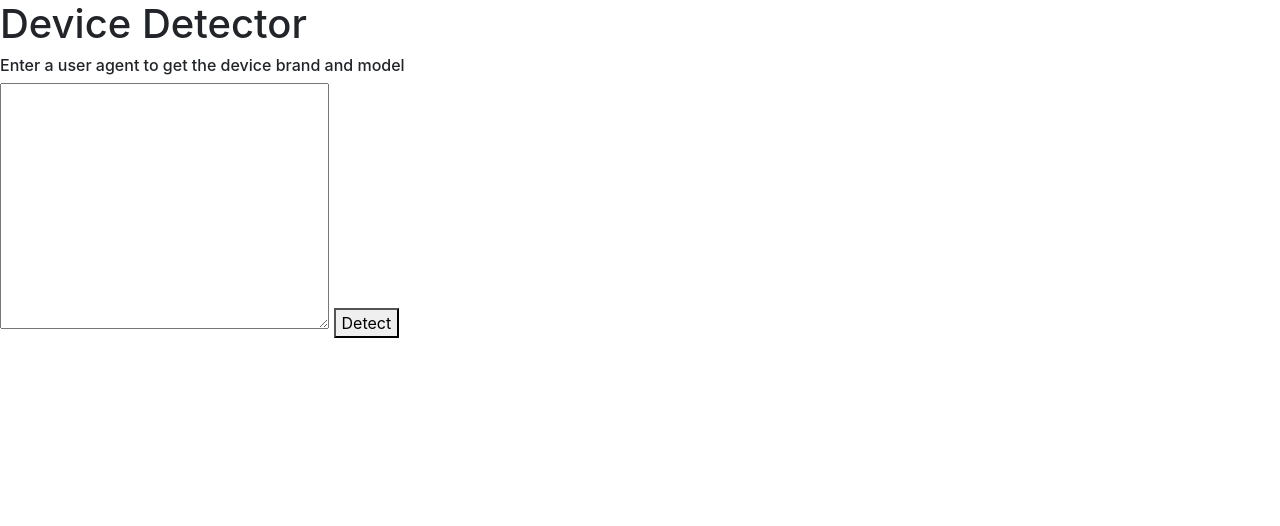
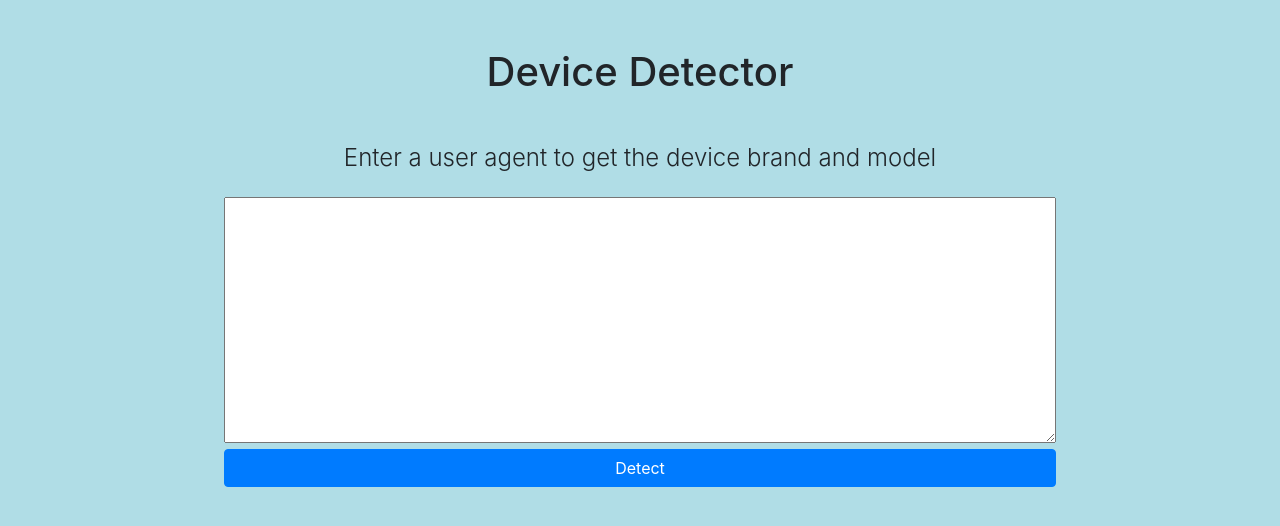
Before and after one commit to AjayBhatta16/device-detector, a website: page public/index.html in a window 1280 px wide. Drawn offline with nearby package versions, Linux system fonts and the light colour scheme.

Commit message:
made front-end look decent

```diff
--- a/public/index.html
+++ b/public/index.html
@@ -12,11 +12,13 @@
     <script src="https://maxcdn.bootstrapcdn.com/bootstrap/4.5.2/js/bootstrap.min.js"></script>
 </head>
 <body>
-    <h1>Device Detector</h1>
-    <h6>Enter a user agent to get the device brand and model</h6>
-    <textarea name="userAgent" id="userAgent" cols="30" rows="10"></textarea>
-    <button id="detect">Detect</button>
-    <h6 id="device"></h6>
+    <div class="container text-center mx-auto">
+        <h1 class="my-5">Device Detector</h1>
+        <h4 class="font-weight-light">Enter a user agent to get the device brand and model</h4>
+        <textarea class="w-75 mt-3" name="userAgent" id="userAgent" cols="30" rows="10"></textarea>
+        <button class="btn btn-primary w-75" id="detect">Detect</button>
+        <h5 class="mt-5" id="device"></h5>
+    </div>
     <script src="script.js"></script>
 </body>
 </html>
--- a/public/style.css
+++ b/public/style.css
@@ -0,0 +1,3 @@
+body, html {
+    background-color: #B0DDE6;
+}
```
